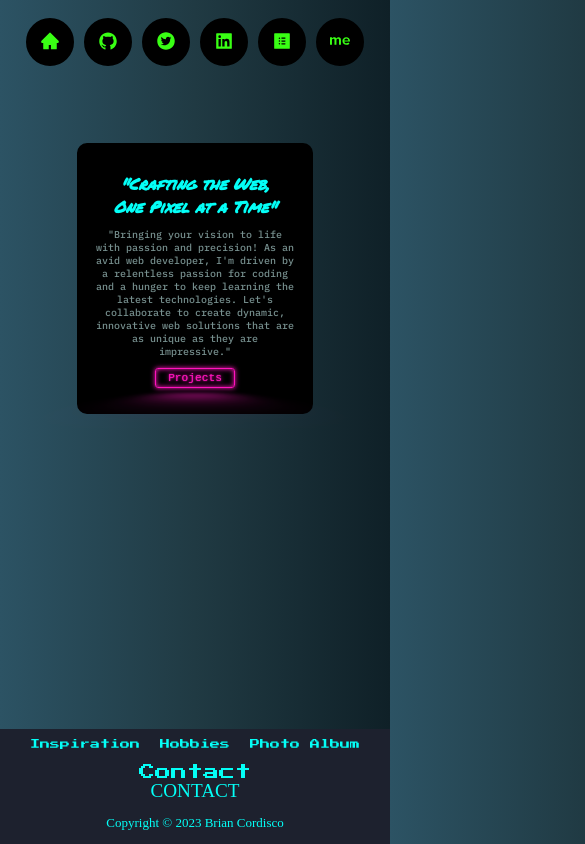
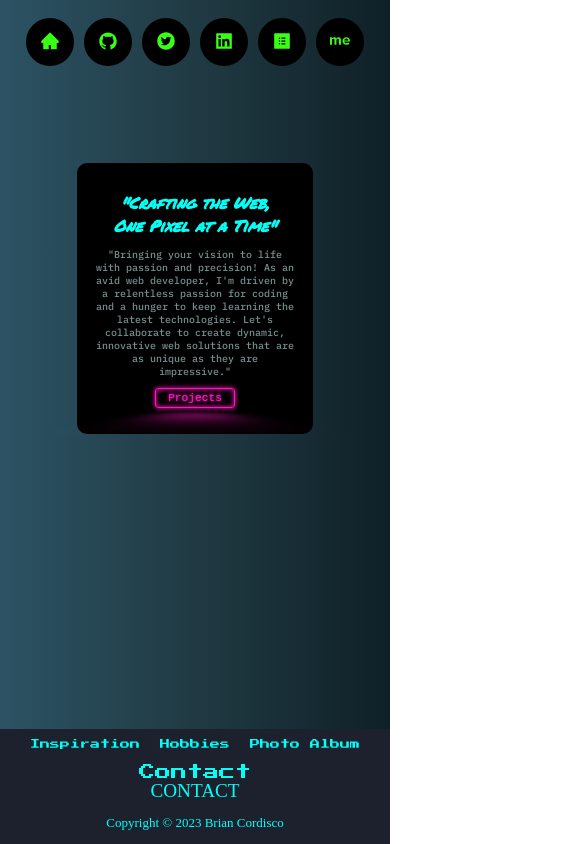
Before and after one commit to Web-Dev-Robi/neon-lights, a React (Create React App) app: page / in a window 390 px wide. Shown: the top 844 px of the page, 585 px wide, since content can reach past the window. Built offline with nearby package versions, Linux system fonts and the light colour scheme; the HTML template or start-up script is replaced by a standard one; a web font is replaced by a local one.

Commit message:
fixed nav overflow

```diff
--- a/src/App.css
+++ b/src/App.css
@@ -10,11 +10,16 @@ body {
   padding: 0;
   margin: 0;
   box-sizing: border-box;
-  overflow: hidden;
-  min-height: 100vh;
-  width: auto;
+  overflow-x: hidden;
   background: -webkit-linear-gradient(to right, #2c5364, #203a43, #0f2027);
   background: linear-gradient(to right, #2c5364, #203a43, #0f2027);
+  background-repeat: repeat;
+   background-size: auto;
+    background-origin: content-box;
+}
+
+.App {
+overflow-x: hidden;
 }
 
 .container {
@@ -29,6 +34,7 @@ body {
 
 .nav-name {
   display: flex;
+  float: right;
   flex-direction: row;
   justify-content: flex-start;
   width: 50%;
@@ -113,9 +119,6 @@ a {
   height: 600px;
 } */
 
-.container {
-  display: grid;
-}
 
 
 .button-home {
@@ -134,6 +137,10 @@ a {
   height: 20px;
 }
 
+/* .footer {
+  width: 100%vw;
+} */
+
 .footer-items {
   background-color: #1d212e;
   color: RGB(4, 255, 247);
@@ -141,8 +148,9 @@ a {
   display: flex;
   flex-direction: column;
   position: fixed;
-  width: 100vw;
-  overflow: hidden;
+  min-width: 375px;
+  max-width: 1440px;
+  width: 100%;
 }
 
 .footer-link {
--- a/src/App.js
+++ b/src/App.js
@@ -7,6 +7,7 @@ import HomeCard from './components/HomeCard';
 
 
 function App() {
+
   return (
     <div className="App">
       <ResponsiveNav/>
--- a/src/components/Footer.jsx
+++ b/src/components/Footer.jsx
@@ -4,8 +4,8 @@ function Footer() {
   const footerYear = new Date().getFullYear();
 
   return (
-    <>
-      <div className="footer-items">
+    <div className="footer">
+      <div className="footer-items" style={{ overflowBlock: "auto hidden" }}>
         <div className="footer-link">
           <div>Inspiration</div>
           <div>Hobbies</div>
@@ -21,7 +21,7 @@ function Footer() {
           </div>
         </div>
       </div>
-    </>
+    </div>
   );
 }
 
--- a/src/components/HomeCard.jsx
+++ b/src/components/HomeCard.jsx
@@ -1,6 +1,4 @@
 import React from "react";
-import { RiCodeBoxLine } from "react-icons/ri";
-import { TfiThemifyFaviconAlt } from "react-icons/tfi";
 
 function HomeCard() {
   return (
--- a/src/components/mobile/responsive.css
+++ b/src/components/mobile/responsive.css
@@ -1,17 +1,23 @@
 @media screen and (max-width: 900px) {
   .sidebar-nav {
+    position: absolute;
+    top: 0;
+    left: 0;
+    right: 0;
+    bottom: 0;
     display: flex;
     justify-content: center;
     flex-direction: row;
     flex-wrap: nowrap;
-    /* align-content: center; */
+    align-content: center;
     height: 10vh;
+    width: auto;
 
   }
 
   .clicked {
     display: flex;
-    /* justify-content: center; */
+    justify-content: center;
     align-items: center;
     gap: 10px;
   }
@@ -80,15 +86,10 @@
 
   .nav-container {
     visibility: hidden;
-    position: absolute;
   }
-/*
-  .flex-end {
-    visibility: hidden;
-  } */
 }
 
-@media screen and (min-width: 901px) {
+@media screen and (min-width: 900px) {
   .sidebar-nav {
     visibility: hidden;
     position: absolute;
```
